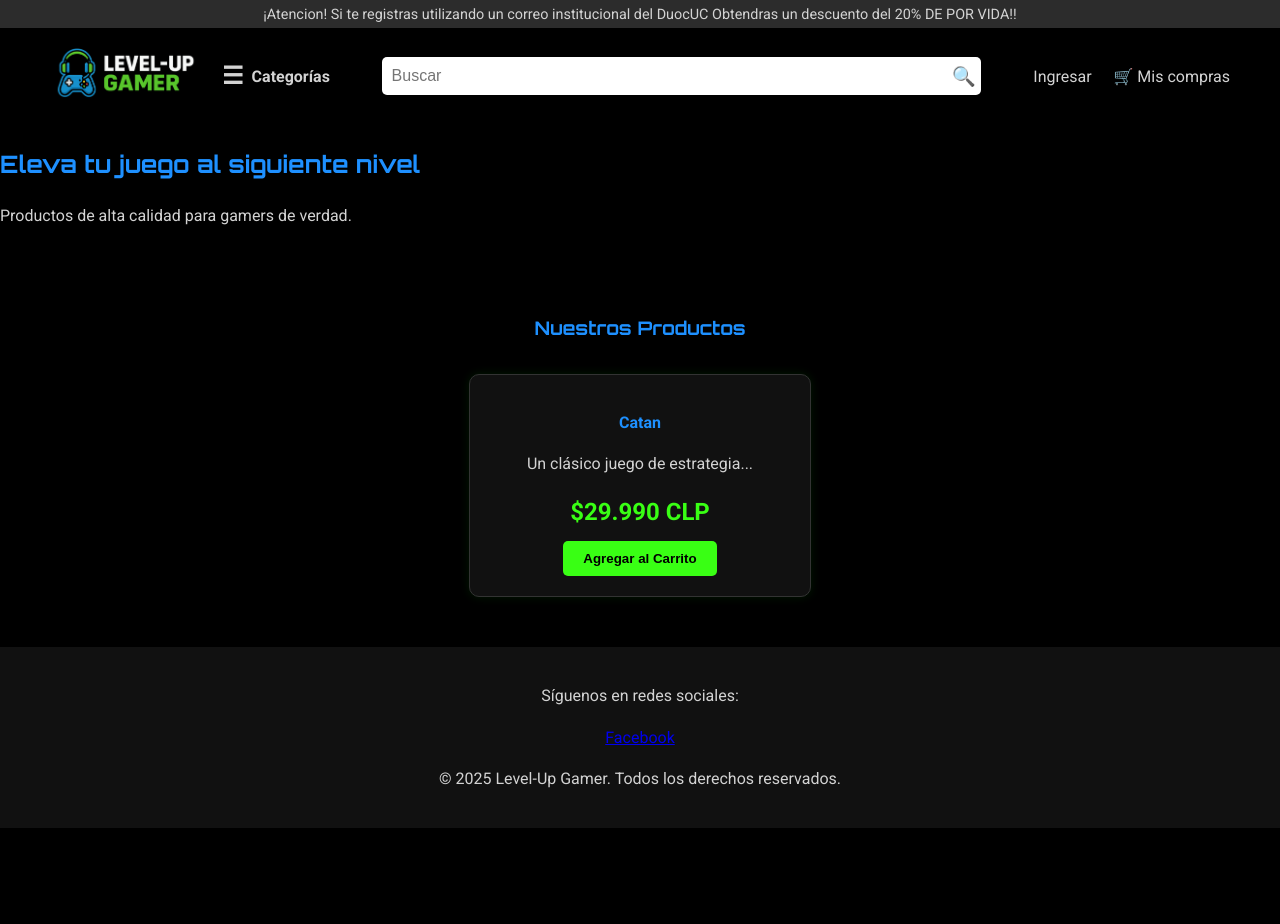
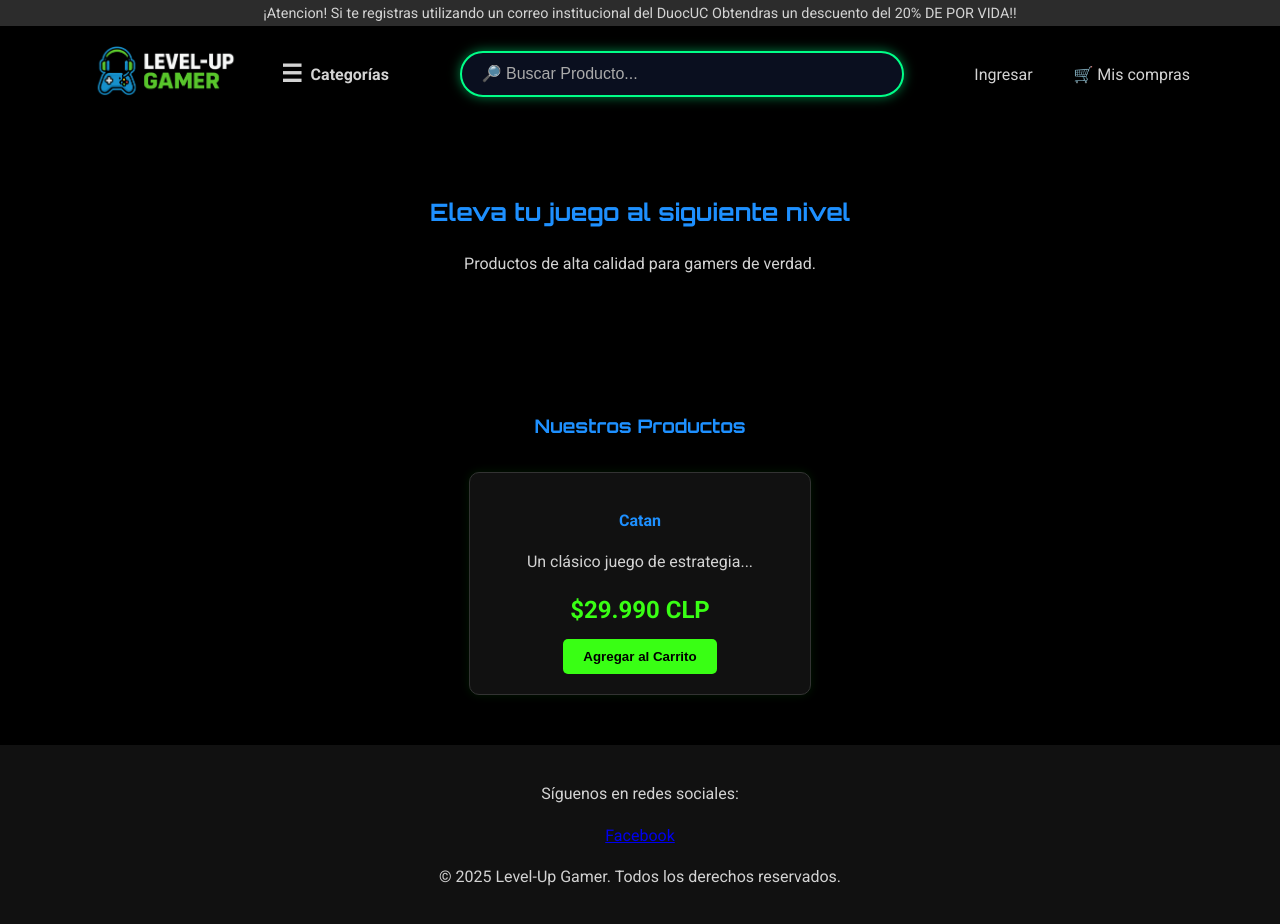
Before and after one commit to Zevk4/Level_UP, a plain HTML site: page index.html in a window 1280 px wide. Before the commit the page ends 828 px from the top, so only its background shows below. Drawn offline with Linux system fonts and the light colour scheme.

Commit message:
Mejorando el Style V1.01

```diff
--- a/css/style.css
+++ b/css/style.css
@@ -1,7 +1,6 @@
-/* Importación de fuentes (ya en el HTML) */
 /* Estilos generales */
 :root {
-    /* Uso de variables para mantener la consistencia en los colores */
+    /* Uso de variables reutilizar los colores */
     --color-principal: #1E90FF; /* Azul Eléctrico */
     --color-secundario: #39FF14; /* Verde Neón */
     --color-texto: #D3D3D3; /* Gris claro para el texto */
@@ -13,7 +12,7 @@ body {
     background-color: var(--color-fondo);
     color: var(--color-texto);
     font-family: 'Roboto', sans-serif;
-    margin: 0; /* Corrección: Eliminado '0px' por '0' para mayor consistencia */
+    margin: 0;
     line-height: 1.6;
 }
 
@@ -38,7 +37,6 @@ h1, h2, h3 {
     display: flex;
     justify-content: center;
     align-items: center;
-    padding: 1px 50px; /* Agregado padding para evitar que el contenido se pegue a los bordes */
 }
 
 .top-nav ul {
@@ -57,41 +55,61 @@ h1, h2, h3 {
 
 /* Barra del medio (logo, menús, búsqueda) */
 .middle-header {
-    padding: 20px 50px;
+    padding: 20px 90px;
     display: flex;
     align-items: center;
     justify-content: space-between;
-    /* Eliminado: margin-top: -4%; */
 }
 
 .logo-img {
-    height: 50px; /* Ajuste a un tamaño más común para headers */
+    height: 50px;
     width: auto;
 }
+/* Contenedor de la barra de búsqueda */
+.search-container {
+    display: flex; /* Asegura que los elementos dentro se alineen en fila */
+    align-items: center; /* Centra verticalmente el contenido */
+    flex-grow: 1; /* Permite que el contenedor crezca */
+    margin: 0 30px; /* Espacio a los lados */
+    max-width: 400px; /* Ancho máximo inicial */
 
-.search-bar {
-    display: flex;
-    align-items: center;
-    flex-grow: 1;
-    margin: 0 30px;
-    max-width: 600px;
+    /* Propiedades de estilo que mueves del input al contenedor */
+    padding: 12px 20px;
+    border: 2px solid #00ff88;
+    border-radius: 30px;
+    background: #0a0f1f;
+    box-shadow: 0 0 12px rgba(0, 255, 136, 0.5);
+
+    /* La transición para el efecto de hover */
+    transition: max-width 0.3s ease-in-out, box-shadow 0.3s ease-in-out;
 }
 
-.search-bar input {
-    width: 100%;
-    padding: 10px;
-    border-radius: 5px;
-    border: none;
-    font-size: 1em;
+/* Estado de hover: aumenta el ancho del contenedor */
+.search-container:hover {
+    max-width: 500px; /* Ancho deseado al pasar el mouse */
+    box-shadow: 0 0 18px rgba(0, 195, 255, 0.8);
 }
 
-.search-bar button {
+/* Estilo del input dentro de la barra */
+.search-bar {
+    width: 100%; /* La barra ocupa todo el ancho del contenedor padre */
+    border: none;
     background: none;
-    border: none;
-    cursor: pointer;
-    font-size: 1.2em;
+    outline: none;
     color: #fff;
-    margin-left: -35px;
+    font-size: 16px;
+    font-family: 'Poppins', sans-serif;
+    padding: 0; /* Elimina el padding del input, ya que está en el contenedor */
+}
+
+/* Estilo del placeholder */
+.search-bar::placeholder {
+    color: #aaa;
+    transition: color 0.3s ease;
+}
+
+.search-bar:focus::placeholder {
+    color: #00ff88;
 }
 
 .user-info a, .shopping-cart a {
@@ -100,6 +118,11 @@ h1, h2, h3 {
     display: flex;
     align-items: center;
     gap: 5px;
+}
+
+#descripcion {
+    padding: 50px 20px;
+    text-align: center;
 }
 
 /* ------------------------------------
@@ -210,7 +233,7 @@ footer {
     position: absolute;
     top: 100%;
     left: 0;
-    width: 800px;
+    width: 700px;
     background-color: #111111;
     border: 1px solid #333;
     box-shadow: 0 4px 8px rgba(0, 0, 0, 0.5);
@@ -224,6 +247,7 @@ footer {
     border-bottom: 2px solid var(--color-secundario);
     padding-bottom: 5px;
     margin-bottom: 10px;
+    margin: 20px;
 }
 
 .mega-menu ul {
@@ -236,8 +260,9 @@ footer {
     color: var(--color-texto);
     text-decoration: none;
     display: block;
-    padding: 5px 0;
+    padding: 1px 0;
     transition: color 0.3s ease;
+    margin: 20px;
 }
 
 .mega-menu li a:hover {
--- a/index.html
+++ b/index.html
@@ -19,7 +19,8 @@
         <div class="top-header">
             <nav class="top-nav">
                 <ul>
-                    <li><a href="#">¡Atencion! Si te registras utilizando un correo institucional del DuocUC Obtendras un descuento del 20% DE POR VIDA!!</a></li>
+                    <li><a href="#">¡Atencion! Si te registras utilizando un correo institucional del DuocUC Obtendras
+                            un descuento del 20% DE POR VIDA!!</a></li>
                 </ul>
             </nav>
         </div>
@@ -85,10 +86,8 @@
 
                 </div>
             </div>
-
-            <div class="search-bar">
-                <input type="text" placeholder="Buscar">
-                <button class="search-btn">🔍</button>
+            <div class="search-container">
+                <input type="text" class="search-bar" placeholder="🔎 Buscar Producto..." />
             </div>
 
             <div class="user-info">
@@ -101,7 +100,7 @@
         </div>
     </header>
     <main>
-        <section id="hero">
+        <section id="descripcion">
             <h2>Eleva tu juego al siguiente nivel</h2>
             <p>Productos de alta calidad para gamers de verdad.</p>
         </section>
```
